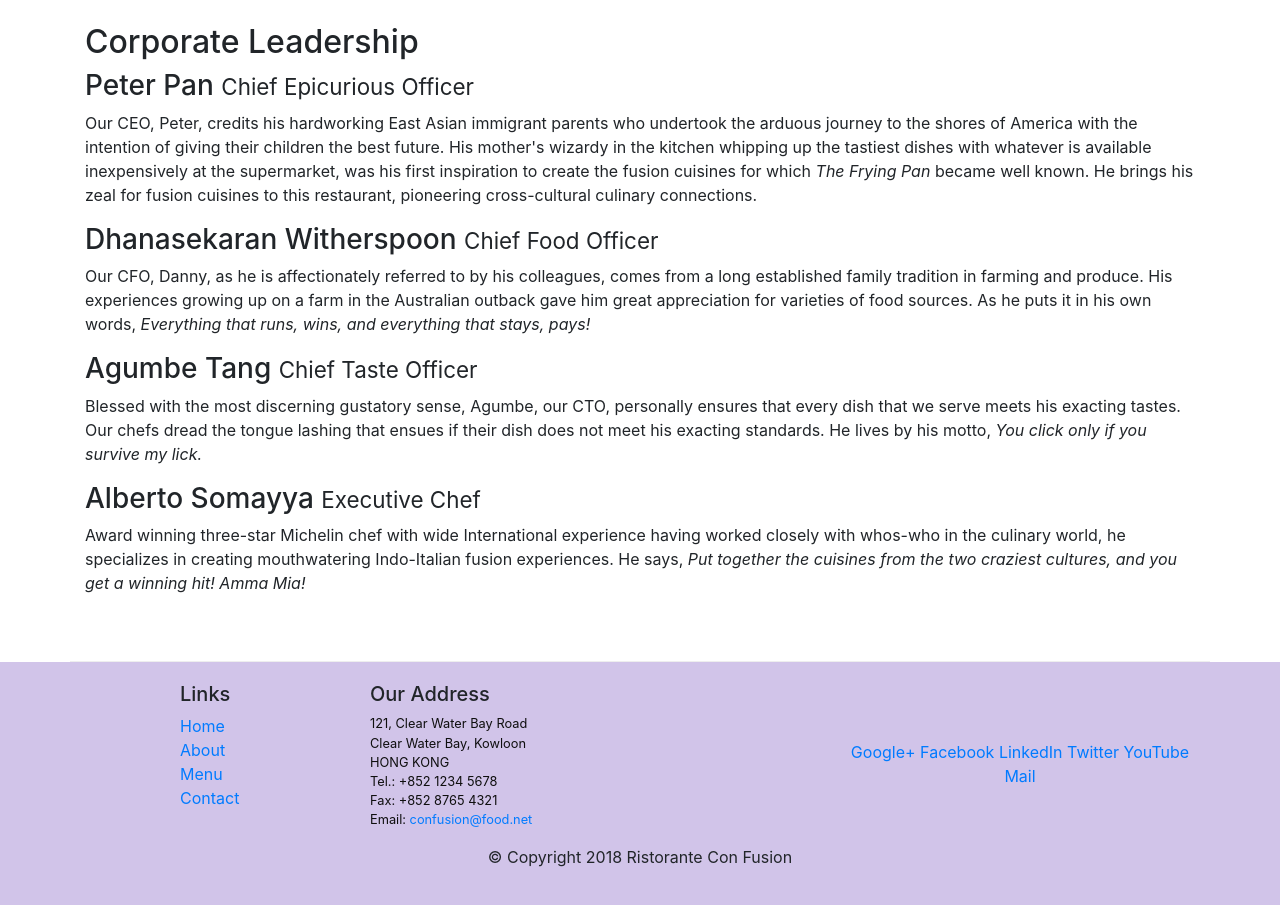
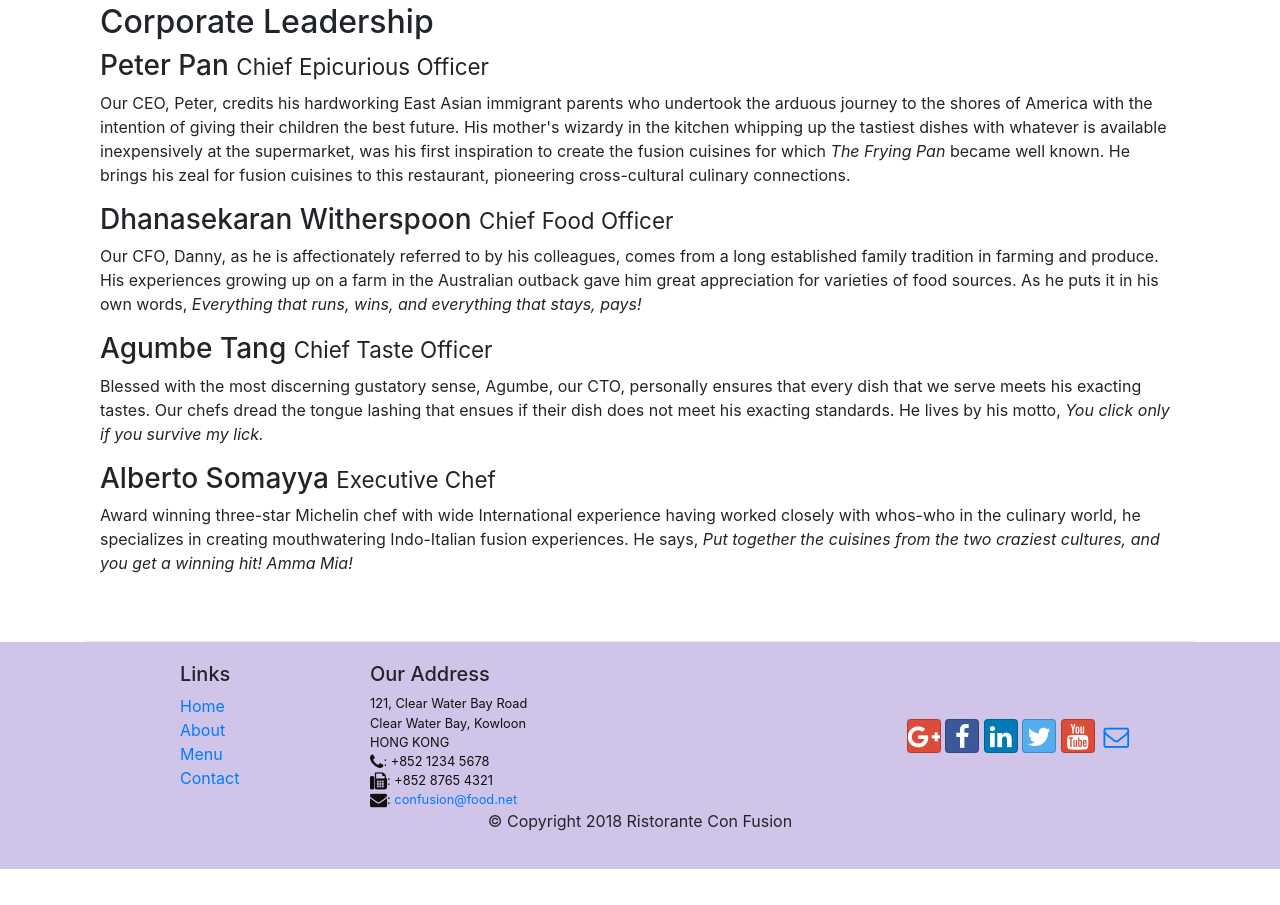
Before and after one commit to metsimsek/bootstrap, a website: page aboutus.html in a window 1280 px wide. Shown: the part 913-1818 px from the top of the page. After the commit the page ends 1782 px from the top, so only its background shows below. Drawn offline with nearby package versions, Linux system fonts and the light colour scheme.

Commit message:
Icon Fonts

```diff
--- a/aboutus.html
+++ b/aboutus.html
@@ -7,10 +7,11 @@
         <meta name="viewport" content="width=device-width, initial-scale=1, shrink-to-fit=no">
         <meta http-equiv="x-ua-compatible" content="ie=edge">
 
+        <link rel="stylesheet" href="node_modules/bootstrap/dist/css/bootstrap.min.css">
+        <link rel="stylesheet" href="node_modules/font-awesome/css/font-awesome.min.css">
+        <link rel="stylesheet" href="node_modules/bootstrap-social/bootstrap-social.css">
         <link href="css/styles.css" rel="stylesheet">
 
-        <!-- Bootstrap CSS -->
-        <link rel="stylesheet" href="node_modules/bootstrap/dist/css/bootstrap.min.css">
         <title>Ristorante Con Fusion: About Us</title>
     </head>
 
@@ -21,12 +22,12 @@
                 <span class="navbar-toggler-icon"></span>
             </button>
            <a class="navbar-brand" href="./index.html">Ristorante Con Fusion</a>
-           <div class="collapse navbar-collapse" id="Navbar"></div>
+           <div class="collapse navbar-collapse" id="Navbar">
                 <ul class="navbar-nav mr-auto">
-                    <li class="nav-item"><a class="nav-link" href="./index.html">Home</a></li>
-                    <li class="nav-item active"><a class="nav-link" href="#">About</a></li>
-                    <li class="nav-item"><a class="nav-link" href="#">Menu</a></li>
-                    <li class="nav-item"><a class="nav-link" href="#">Contact</a></li>
+                    <li class="nav-item"><a class="nav-link" href="./index.html"><span class="fa fa-home fa-lg"></span> Home</a></li>
+                    <li class="nav-item active"><a class="nav-link" href="#"><span class="fa fa-info fa-lg"></span> About</a></li>
+                    <li class="nav-item"><a class="nav-link" href="#"><span class="fa fa-list fa-lg"></span> Menu</a></li>
+                    <li class="nav-item"><a class="nav-link" href="#"><span class="fa fa-address-card fa-lg"></span> Contact</a></li>
                 </ul>
             </div>
         </div>
@@ -101,19 +102,20 @@
 		              121, Clear Water Bay Road<br>
 		              Clear Water Bay, Kowloon<br>
 		              HONG KONG<br>
-		              Tel.: +852 1234 5678<br>
-		              Fax: +852 8765 4321<br>
-		              Email: <a href="mailto:confusion@food.net">confusion@food.net</a>
+		              <i class="fa fa-phone fa-lg"></i>: +852 1234 5678<br>
+                      <i class="fa fa-fax fa-lg"></i>: +852 8765 4321<br>
+                      <i class="fa fa-envelope fa-lg"></i>:
+                      <a href="mailto:confusion@food.net">confusion@food.net</a>
 		           </address>
                 </div>
                 <div class="col-12 col-sm-4 align-self-center">
                     <div class="text-center">
-                        <a href="http://google.com/+">Google+</a>
-                        <a href="http://www.facebook.com/profile.php?id=">Facebook</a>
-                        <a href="http://www.linkedin.com/in/">LinkedIn</a>
-                        <a href="http://twitter.com/">Twitter</a>
-                        <a href="http://youtube.com/">YouTube</a>
-                        <a href="mailto:">Mail</a>
+                        <a class="btn btn-social-icon btn-google" href="http://google.com/+"><i class="fa fa-google-plus"></i></a>
+                        <a class="btn btn-social-icon btn-facebook" href="http://www.facebook.com/profile.php?id="><i class="fa fa-facebook"></i></a>
+                        <a class="btn btn-social-icon btn-linkedin" href="http://www.linkedin.com/in/"><i class="fa fa-linkedin"></i></a>
+                        <a class="btn btn-social-icon btn-twitter" href="http://twitter.com/"><i class="fa fa-twitter"></i></a>
+                        <a class="btn btn-social-icon btn-google" href="http://youtube.com/"><i class="fa fa-youtube"></i></a>
+                        <a class="btn btn-social-icon" href="mailto:"><i class="fa fa-envelope-o"></i></a>
                     </div>
                 </div>
            </div>
--- a/package.json
+++ b/package.json
@@ -15,6 +15,8 @@
   },
   "dependencies": {
     "bootstrap": "^4.0.0",
+    "bootstrap-social": "^5.1.1",
+    "font-awesome": "^4.7.0",
     "jquery": "^3.3.1",
     "popper.js": "^1.12.9"
   }
```
Also changed, not shown: index.html (+18 -16 lines), 1 other file.
